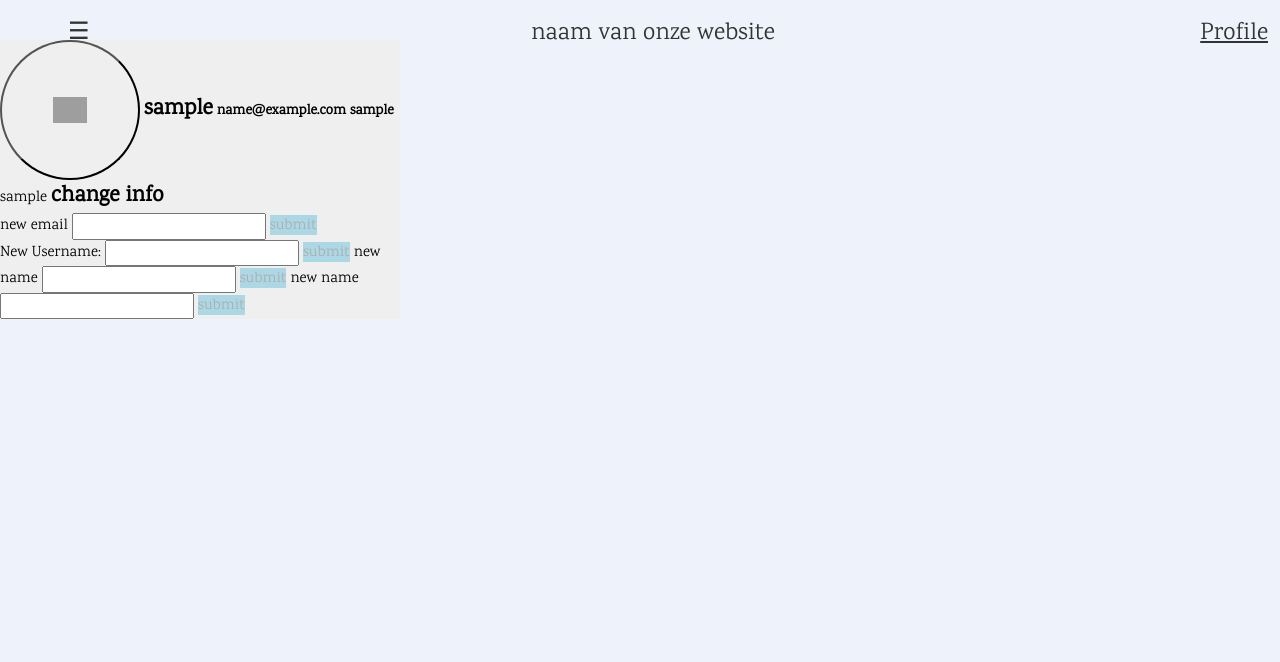
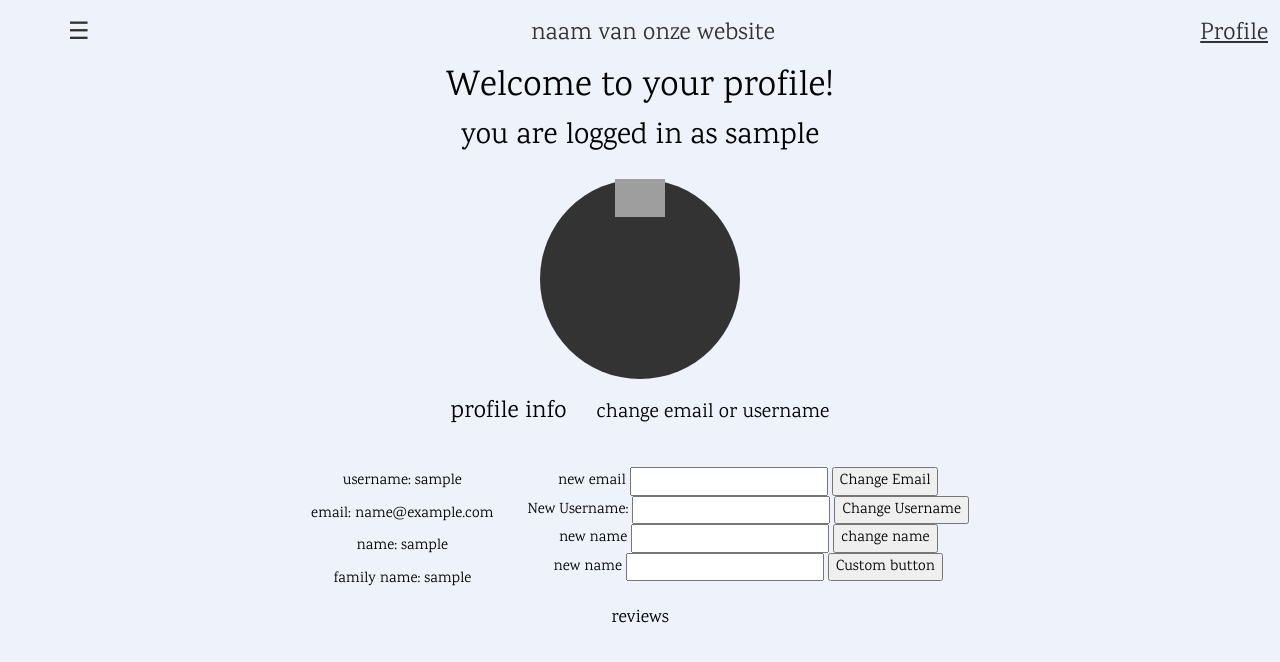
Before and after one commit to robbedeclerk/groepswerk2_review_website, a Flask app: page /profile/1 in a window 1280 px wide. Shown: the top 662 px of the page. Run offline with Flask 3, Linux system fonts and the light colour scheme; the visitor is signed in with stand-in values (Sample User, id 1); data comes from the database, SQL or seed files in the repository; data that the repository does not hold is empty; some libraries are stand-ins or nearby versions; grey boxes are pictures that could not be loaded.

Commit message:
revert the profile page and made a new html page to edit the profile on

```diff
--- a/app/static/cssmaps/styles.css
+++ b/app/static/cssmaps/styles.css
@@ -159,7 +159,58 @@ h3, p {
 
 
 /* profile css stuff */
-.profile{
+body {
+    font-family: 'Arial', sans-serif;
+    margin: 0;
+    padding: 0;
+    text-align: center;
+}
+
+.profile {
+    display: flex;
+    flex-direction: column;
+    padding: 20px;
+}
+
+.profile h1 {
+    text-align: center;
+}
+
+.profile h2 {
+    text-align: center;
+}
+
+.profile_picture {
+    display: inline-block;
+    margin: 0 auto;
+    width: 200px;
+    height: 200px;
+    border-radius: 50%;
+    background-color: #333; /*to see the shape of the profilepicture*/
+}
+
+.bio h3, .bio h4 {
+    display: inline-block;
+    margin: 15px;
+}
+
+.bio h3 {
+    text-align: center;
+}
+
+.bio h4 {
+    text-align: center;
+}
+
+.info, .info_change {
+    display: inline-flex;
+    flex-direction: column;
+    margin: 15px;
+    text-align: center;
+}
+
+/* edit profiel page css stuff */
+.edit_profile{
     * {
         margin: 0;
         padding: 0
@@ -249,8 +300,6 @@ h3, p {
         background-color: #ccc
     }
 }
-
-
 
 
 /* login css stuff */
--- a/app/templates/profile.html
+++ b/app/templates/profile.html
@@ -2,44 +2,60 @@
 {% extends "base.html" %}
 {% block content %}
 <div class="profile">
-    <div class="container mt-4 mb-4 p-3 d-flex justify-content-center">
-        <div class="card p-4">
-        <div class=" image d-flex flex-column justify-content-center align-items-center">
+    <body>
+        <h1>Welcome to your profile!</h1>
+        <h2>you are logged in as {{ user.username }}</h2>
+    </div>
 
-            <button class="btn btn-secondary">
-                <img src="https://i.imgur.com/wvxPV9S.png" height="100" width="100" />
-            </button>
+    <div class="profile_picture">
+        <img src="{{ user.avatar }}" alt="Profile Picture">
+    </div>
+        <div class="bio">
+            <h3>profile info</h3><h4>change email or username</h4>
+        </div>
+            <div class = "info">
+            <p>username: {{ user.username }}</p>
+            <p>email: {{ user.email }}</p>
+            <p>name: {{ user.firstname }}</p>
+            <p>family name: {{ user.family_name }}</p>
+            </div>
 
-                <span class="name mt-3">{{ user.username }}</span>
-                <span class="email">{{ user.email }}</span>
-                <span class="firstname">{{ user.firstname }}</span>
-                <span class="family_name">{{ user.family_name }}</span>
-                <span class="change_info">change info</span>
-
-                <div class="info_change">
+        <div class = "info_change">
             <from action="/change_email" method="post">
                 <label for="new_email">new email</label>
                 <input type="email" id="'new_email" name="new_email" required>
-                        <button class="btn1 btn-dark">submit</button>
+                <button type="button" class="btn btn-primary"style="--bs-btn-padding-y: .25rem; --bs-btn-padding-x: .5rem; --bs-btn-font-size: .75rem;">
+                Change Email</button>
             </from>
             <form action="/change_username" method="post">
                 <label for="new_username">New Username:</label>
                 <input type="text" id="new_username" name="new_username" required>
-                        <button class="btn1 btn-dark">submit</button>
-                    </from>
+                <button type="button" class="btn btn-primary" style="--bs-btn-padding-y: .25rem; --bs-btn-padding-x: .5rem; --bs-btn-font-size: .75rem;">
+                Change Username</button>
+            </form>
+
             <form action="/change_name" method="post">
                 <label for="new_name">new name</label>
                 <input type="text" id="'new_name" name="new_name" required>
-                        <button class="btn1 btn-dark">submit</button>
-                    </from>
+                <button type="button" class="btn btn-primary"style="--bs-btn-padding-y: .25rem; --bs-btn-padding-x: .5rem; --bs-btn-font-size: .75rem;">
+                change name</button>
+            </form>
+
             <form action="/change_family_name" method="post">
                 <label for="new_family_name">new name</label>
                 <input type="text" id="'new_family_name" name="new_family_name" required>
-                        <button class="btn1 btn-dark">submit</button>
-                    </from>
+                <button type="button" class="btn btn-primary"style="--bs-btn-padding-y: .25rem; --bs-btn-padding-x: .5rem; --bs-btn-font-size: .75rem;">
+                Custom button</button>
+            </form>
                 </div>
         </div>
-        </div>
-        </div>
+    </section>
+
+    <section class="reviews">
+        <h5>reviews</h5>
+        <ul>
+        </ul>
+    </section>
+    </body>
 </div>
 {%endblock%}
```
Also changed, not shown: app/templates/edit_profile.html (added, +44 -0 lines). Lines whose indentation alone changed are shown as unchanged.
